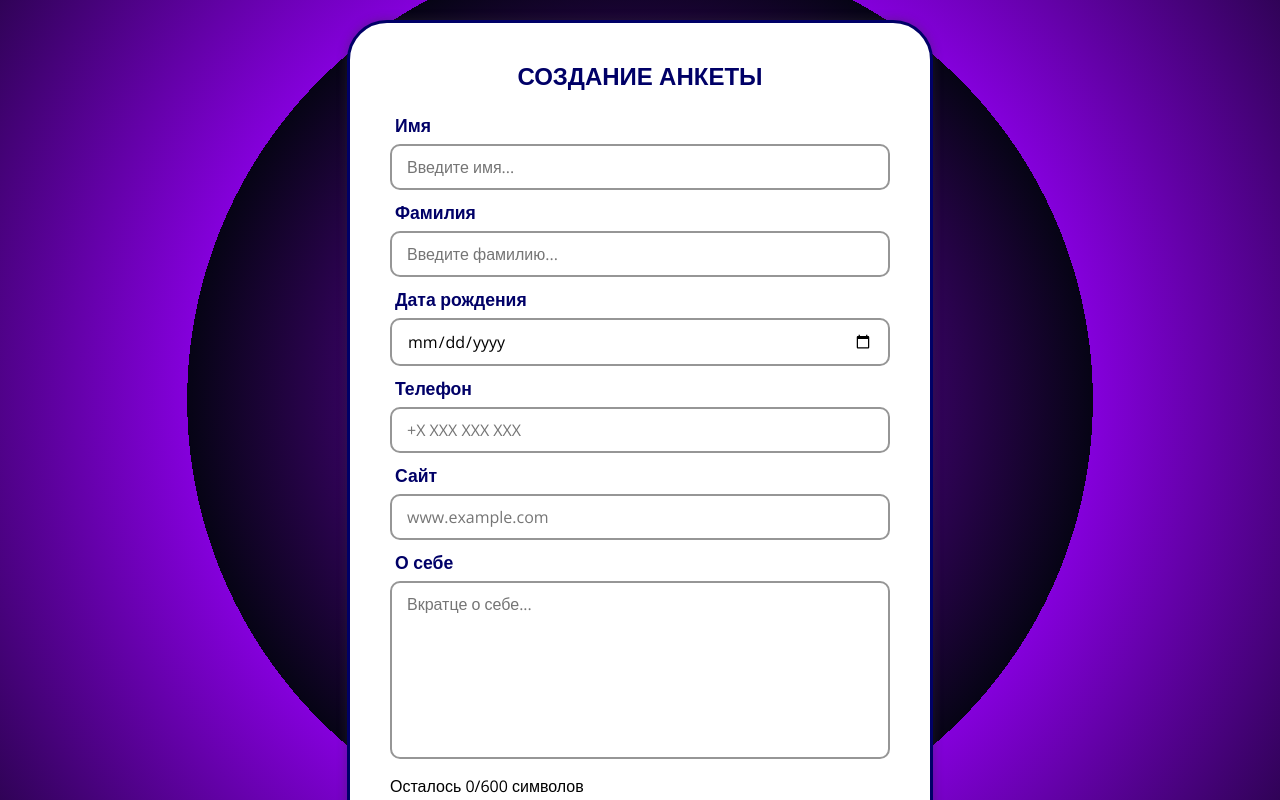
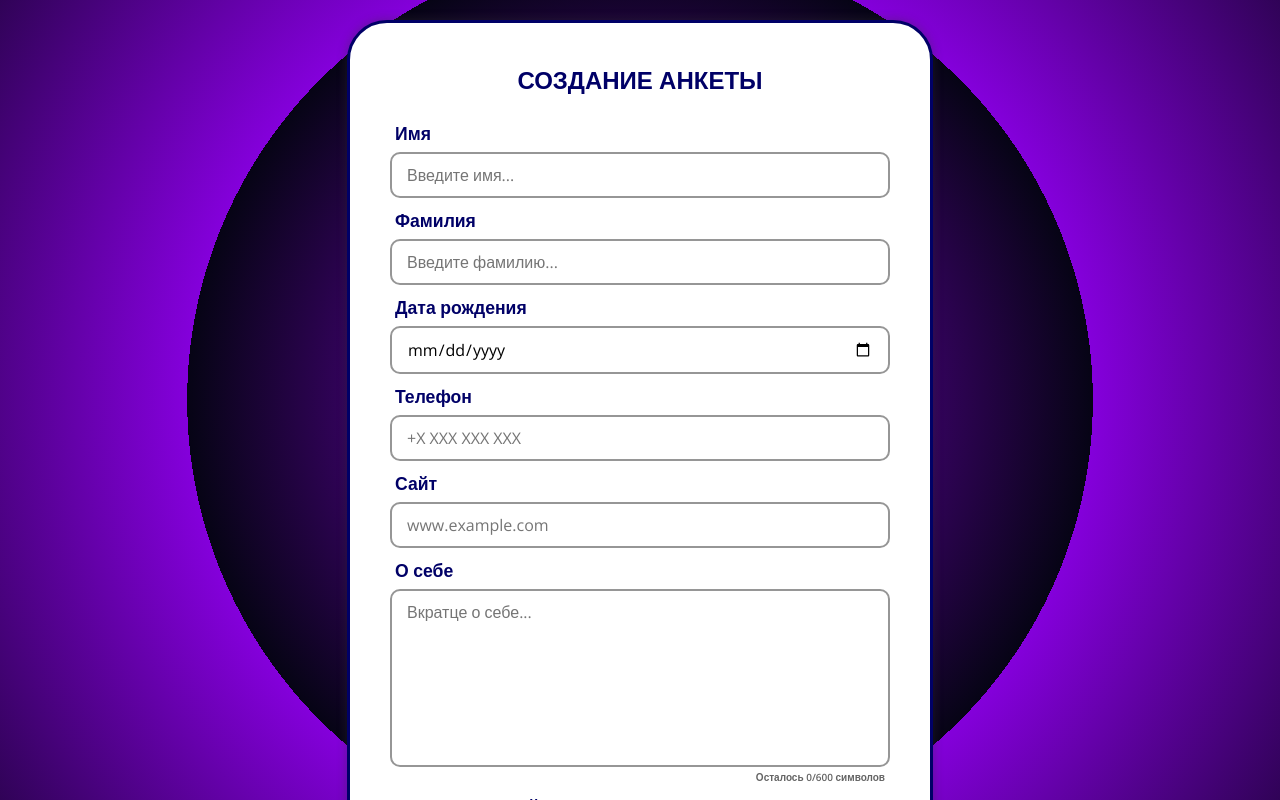
Before and after one commit to FrankRowlinson/questionary, a React (Create React App) app: page / in a window 1280 px wide. Shown: the top 800 px of the page. Built offline with nearby package versions, Linux system fonts and the light colour scheme.

Commit message:
Add styles for errors and info

```diff
--- a/src/components/Header/Header.css
+++ b/src/components/Header/Header.css
@@ -4,4 +4,5 @@
   font-weight: 700;
   text-transform: uppercase;
   text-align: center;
+  margin: 20px;
 }
--- a/src/components/Input/Input.css
+++ b/src/components/Input/Input.css
@@ -1,4 +1,5 @@
 .form-field {
+  position: relative;
   padding: 10px 15px;
   border: 2px solid rgb(150, 150, 150);
   border-radius: 10px;
@@ -36,3 +37,34 @@ label {
   margin-bottom: 7px;
   color: #000067;
 }
+
+.form-field.error, .form-field.error:hover {
+  border: 2px solid #c10e0e;
+}
+
+.form-field.error:focus {
+  box-shadow: 0 0 10px #c10e0e;
+}
+
+.form-field.error:focus:hover {
+  box-shadow: 0 0 10px #c10e0e;
+}
+
+.error::placeholder {
+  color: #c10e0e;
+}
+
+.info-message {
+  font-size: 10px;
+  font-weight: 600;
+  padding: 3px 5px 0 5px;
+  color:rgb(100, 100, 100);
+  text-align: right;
+}
+
+.info-message.error{
+  color: #c10e0e;
+  font-size: 12px;
+  font-weight: 600;
+  text-align: left;
+}
--- a/src/components/Input/Input.jsx
+++ b/src/components/Input/Input.jsx
@@ -37,9 +37,9 @@ export class Input extends Component {
               rows={7}
             />
             {this.showErrorForTextarea() ? (
-              <p>{this.props.error}</p>
+              <p className='error info-message'>{this.props.error}</p>
             ) : (
-              <p>{this.textareaMessage()}</p>
+              <p className='info-message'>{this.textareaMessage()}</p>
             )}
           </>
         ) : (
@@ -53,7 +53,7 @@ export class Input extends Component {
               }
             />
             {this.props.isSubmitted && (
-              <p className='error-message'>{this.props.error}</p>
+              <p className='error info-message'>{this.props.error}</p>
             )}
           </>
         )}
--- a/src/index.css
+++ b/src/index.css
@@ -1,5 +1,9 @@
+* {
+  margin: 0;
+}
+
+
 body {
-  margin: 0;
   font-family: "Open Sans", sans-serif;
   -webkit-font-smoothing: antialiased;
   -moz-osx-font-smoothing: grayscale;
--- a/src/utils/validation/validateName.js
+++ b/src/utils/validation/validateName.js
@@ -1,4 +1,6 @@
 export function validateName(name) {
   const format = /[A-ZА-Я]{1}[a-zа-я]*/
-  return name.match(format) ? null : "Имя должно начинаться с заглавной буквы"
+  return name.match(format)
+    ? null
+    : "Имя и фамилия должны начинаться с заглавной буквы"
 }
```
